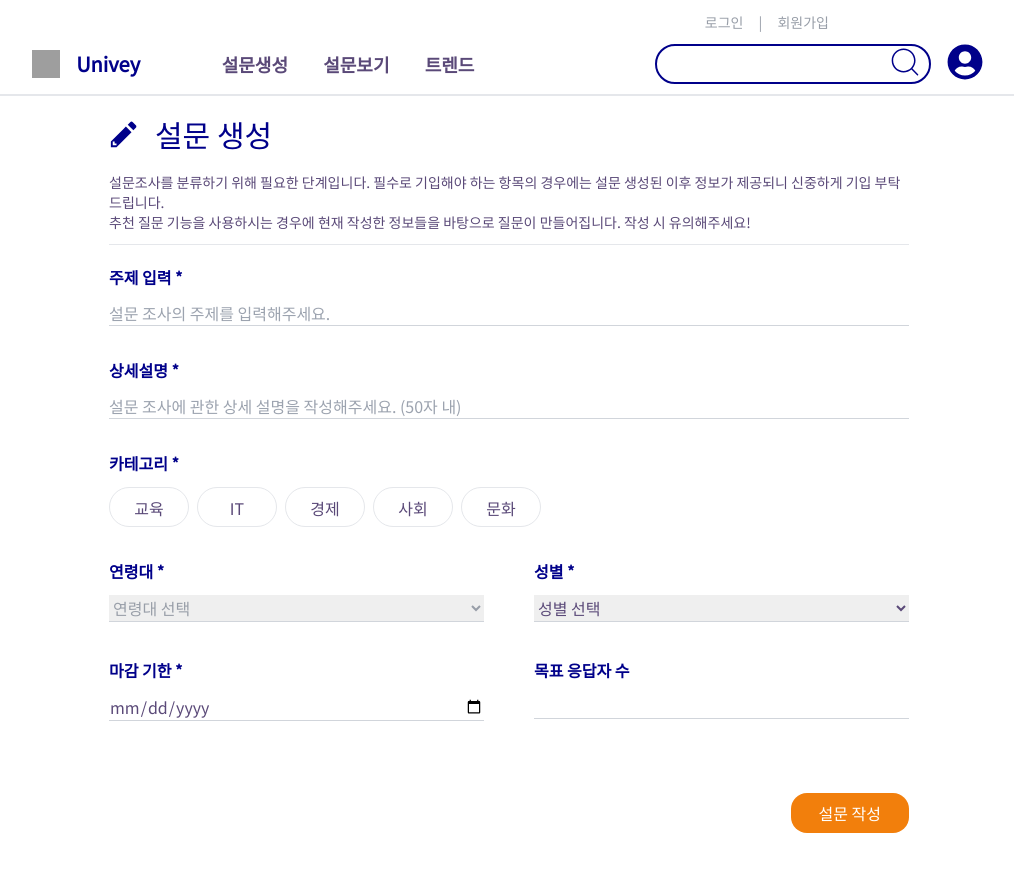
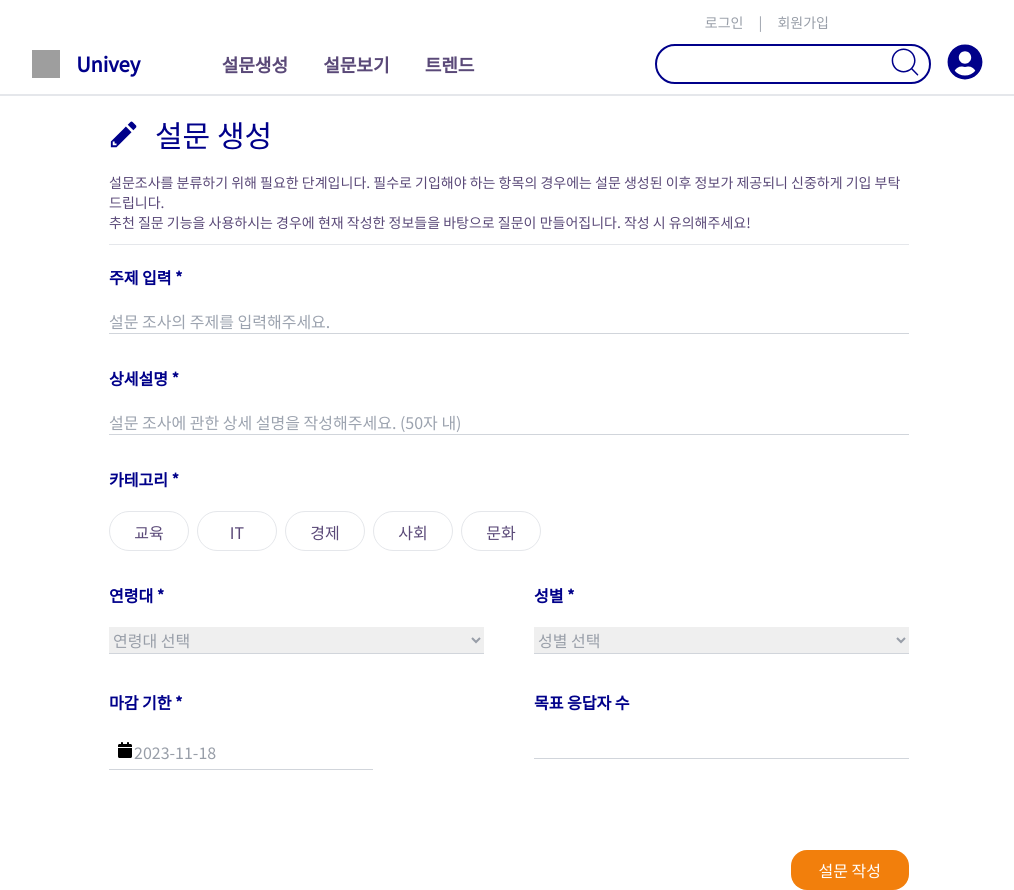
Before and after one commit to lse415/Univey_Front, a React (Create React App) app: page /main/create in a window 1280 px wide. Shown: the whole page, without its empty margins (131-1145 px from the left). Before the commit the page ends 833 px from the top, so only its background shows below. Built offline with nearby package versions, Linux system fonts and the light colour scheme; grey boxes are pictures that could not be loaded.

Commit message:
[FEAT]#8 datepicker 구현중

```diff
--- a/package.json
+++ b/package.json
@@ -9,6 +9,7 @@
     "localforage": "^1.10.0",
     "match-sorter": "^6.3.1",
     "react": "^18.2.0",
+    "react-datepicker": "^4.21.0",
     "react-dom": "^18.2.0",
     "react-icons": "^4.11.0",
     "react-router": "^6.18.0",
--- a/src/components/create/CreateSurvey.jsx
+++ b/src/components/create/CreateSurvey.jsx
@@ -1,5 +1,5 @@
 import React, { useState } from "react";
-//import CustomDatePicker from "./CustomDatePicker";
+import CustomDatePicker from "./CustomDatePicker";
 
 const CreateSurvey = () => {
   const [topic, setTopic] = useState("");
@@ -7,7 +7,7 @@ const CreateSurvey = () => {
   const [category, setCategory] = useState("");
   const [age, setAge] = useState("");
   const [gender, setGender] = useState("");
-  const [deadline, setDeadline] = useState("");
+  const [deadline, setDeadline] = useState(new Date());
   const [targetRespondents, setTargetRespondents] = useState("");
 
   const handleSubmit = (e) => {
@@ -34,7 +34,7 @@ const CreateSurvey = () => {
   return (
     <div className="flex flex-col mx-60 mt-5">
       <form onSubmit={handleSubmit} className="flex flex-col ">
-        <label className="flex flex-col space-y-2 font-semibold text-main_color mb-3">
+        <label className="flex flex-col space-y-2 font-semibold text-main_color mb-5">
           주제 입력 *
         </label>
         <input
@@ -45,7 +45,7 @@ const CreateSurvey = () => {
           onChange={(e) => setTopic(e.target.value)}
         />
 
-        <label className="flex flex-col space-y-2 font-semibold text-main_color mt-5 mb-3">
+        <label className="flex flex-col space-y-2 font-semibold text-main_color mt-5 mb-5">
           상세설명 *
         </label>
         <input
@@ -57,7 +57,7 @@ const CreateSurvey = () => {
           onChange={(e) => setDescription(e.target.value)}
         />
 
-        <label className="flex flex-col space-y-2 font-semibold text-main_color mt-5 mb-3">
+        <label className="flex flex-col space-y-2 font-semibold text-main_color mt-5 mb-5">
           카테고리 *
         </label>
         <div className="flex space-x-2 mb-5">
@@ -120,7 +120,7 @@ const CreateSurvey = () => {
 
         <div className="flex flex-row space-x-4 mb-3">
           <div className="flex-1">
-            <label className="flex flex-col space-y-2 mt-3 mb-3 font-semibold text-main_color">
+            <label className="flex flex-col space-y-2 mt-3 mb-5 font-semibold text-main_color">
               연령대 *
             </label>
             <select
@@ -131,18 +131,19 @@ const CreateSurvey = () => {
               <option value="" disabled>
                 연령대 선택
               </option>
-              <option>10-19</option>
-              <option>20-29</option>
-              <option>30-39</option>
+              <option value={"all"}>전체</option>
+              <option value={"10s"}>10-19</option>
+              <option value={"20s"}>20-29</option>
+              <option value={"30s"}>30-39</option>
             </select>
           </div>
 
           <div className="flex-1" style={{ marginLeft: "50px" }}>
-            <label className="flex flex-col space-y-2 mt-3 mb-3 font-semibold text-main_color">
+            <label className="flex flex-col space-y-2 mt-3 mb-5 font-semibold text-main_color">
                 성별 *
             </label>
             <select
-              className="w-full mb-3 border-b border-gray-300 focus:outline-none"
+              className="w-full mb-3 border-b border-gray-300 focus:outline-none text-sub_text_color"
               value={gender}
               onChange={(e) => setGender(e.target.value)}
             >
@@ -155,25 +156,25 @@ const CreateSurvey = () => {
           </div>
         </div>
 
-        <div className="flex flex-row space-x-4 mb-3">
+        <div className="flex flex-row space-x-4 mb-5">
           <div className="flex-1">
-            <label className="flex flex-col space-y-2 mt-3 mb-3 font-semibold text-main_color">
+            <label className="flex flex-col space-y-2 mt-3 mb-5 font-semibold text-main_color">
               마감 기한 *
             </label>
-            <input
+            {/* <input
               className="w-full border-b border-gray-300 focus:outline-none mb-3"
               type="date"
               value={deadline}
               onChange={(e) => setDeadline(e.target.value)}
-            />
-            {/* <CustomDatePicker
-              selectedDate={new Date(deadline)}
-              handleChange={(date) => setDeadline(date.toISOString())} // ISO 형식의 문자열로 변환
             /> */}
+            <CustomDatePicker
+      selectedDate={deadline}
+      handleChange={(date) => setDeadline(date)}
+    />
           </div>
 
           <div className="flex-1" style={{ marginLeft: "50px" }}>
-            <label className="flex flex-col space-y-2 mt-3 mb-3 font-semibold text-main_color">
+            <label className="flex flex-col space-y-2 mt-3 mb-5 font-semibold text-main_color">
               목표 응답자 수
             </label>
             <input
--- /dev/null
+++ b/src/components/create/CustomDatePicker.jsx
@@ -0,0 +1,83 @@
+import React from "react";
+import DatePicker from "react-datepicker";
+import "react-datepicker/dist/react-datepicker.css";
+import "tailwindcss/tailwind.css";
+
+const CustomDatePicker = ({ selectedDate, handleChange }) => {
+  const isWeekend = (date) => {
+    const day = date.getDay();
+    return day === 0 || day === 6; // Sunday (0) or Saturday (6)
+  };
+
+  const isSameMonth = (date, currentDate) => {
+    return date.getMonth() === currentDate.getMonth();
+  };
+
+  const isToday = (date) => {
+    const today = new Date();
+    return date.toDateString() === today.toDateString();
+  };
+
+  return (
+    <div className="w-full mb-3">
+      <DatePicker
+        calendarClassName="text-white"
+        selectedClassName="bg-holiday"
+        dayClassName={(date) =>
+          isWeekend(date)
+            ? "text-blue-500"
+            : isSameMonth(date, new Date())
+            ? isToday(date)
+              ? "text-white"
+              : "text-text_color"
+            : "text-gray-400"
+        }
+        dateFormat="yyyy-MM-dd"
+        placeholderText="YY/MM/DD"
+        shouldCloseOnSelect
+        minDate={new Date()}
+        maxDate={null}
+        selected={selectedDate}
+        calendarStartDay={1}
+        onChange={(date) => {
+          handleChange(date);
+        }}
+        showIcon
+        customInput={
+          <input
+            className="w-full border-b border-gray-300 focus:outline-none text-sub_text_color"
+            type="text"
+            value={selectedDate ? selectedDate : ""}
+            readOnly
+          />
+        }
+        renderCustomHeader={({ date, decreaseMonth, increaseMonth, prevMonthButtonDisabled, nextMonthButtonDisabled }) => (
+          <div className="bg-main_color text-white p-2 flex items-center justify-center">
+            <button
+              className="mr-2"
+              onClick={decreaseMonth}
+              disabled={prevMonthButtonDisabled}
+            >
+              {"<"}
+            </button>
+            <div>{date.toLocaleDateString("en-US", { month: "numeric" })}월</div>
+            <button
+              className="ml-2"
+              onClick={increaseMonth}
+              disabled={nextMonthButtonDisabled}
+            >
+              {">"}
+            </button>
+          </div>
+        )}
+        calendarContainer={({ className, children }) => (
+          <div className={`bg-white ${className}`}>
+            {children}
+          </div>
+        )}
+      />
+    </div>
+  );
+};
+
+export default CustomDatePicker;
--- a/src/index.css
+++ b/src/index.css
@@ -1,6 +1,6 @@
-@tailwind base;
-@tailwind components;
-@tailwind utilities;
+@import 'tailwindcss/base';
+@import 'tailwindcss/components';
+@import 'tailwindcss/utilities';
 
 
 
--- a/tailwind.config.js
+++ b/tailwind.config.js
@@ -10,6 +10,7 @@ module.exports = {
         sub_text_color_4: "#F27F0C",
         main_color: "#00008A",
         highligth: "#F29F05",
+        holiday: "#17A1FA",
       },
     },
   },
```
Also changed, not shown: 1 other file (tests, documents, lock files or other folders).
